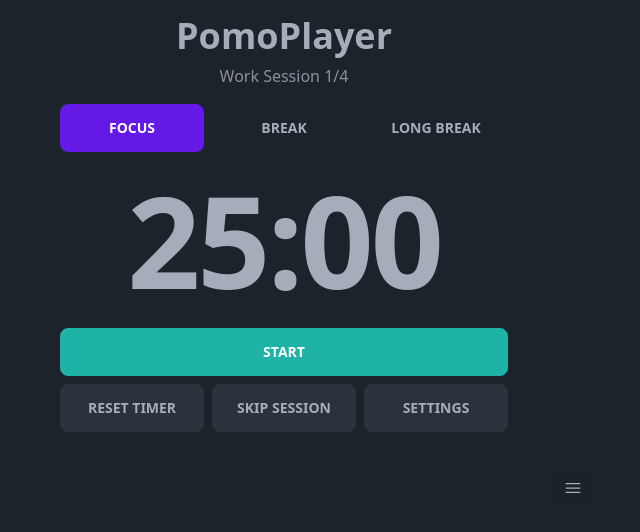
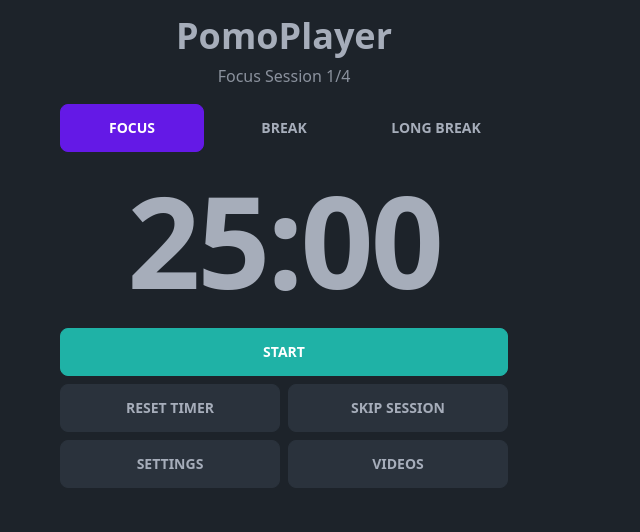
Before and after one commit to NateRolo/PomoPlayer, a Next.js app: page / in a window 1280 px wide. Shown: the top 532 px of the page, without its empty margins (356-996 px from the left). Built offline with nearby package versions, Linux system fonts and the light colour scheme.

Commit message:
refactor: move library button outside of youtube player and reconfigure buttons to 2x2 layout

```diff
--- a/app/components/PomodoroTimer.tsx
+++ b/app/components/PomodoroTimer.tsx
@@ -441,7 +441,7 @@ export const PomodoroTimer: React.FC = () => {
                             </h1>
                             <div className="text-l font-medium opacity-80 ${currentThemeColors.text} whitespace-nowrap">
                                 {sessionType === "work"
-                                    ? `Work Session ${sessionCount + 1}/${sessionsUntilLongBreak}`
+                                    ? `Focus Session ${sessionCount + 1}/${sessionsUntilLongBreak}`
                                     : sessionType === "shortBreak"
                                         ? "Short Break"
                                         : "Long Break"}
@@ -489,23 +489,29 @@ export const PomodoroTimer: React.FC = () => {
                                 {isActive ? "Pause" : "Start"}
                             </button>
 
-                            <div className="grid grid-cols-3 gap-2">
+                            <div className="grid grid-cols-2 gap-2">
                                 <button
-                                    className="btn btn-neutral w-full hover:btn-secondary transform transition-all duration-200 hover:scale-105 active:scale-95"
+                                    className="btn btn-neutral hover:btn-secondary transform transition-all duration-200 hover:scale-105 active:scale-95"
                                     onClick={resetTimer}>
                                     Reset Timer
                                 </button>
 
                                 <button
-                                    className="btn btn-neutral w-full hover:btn-warning transform transition-all duration-200 hover:scale-105 active:scale-95"
+                                    className="btn btn-neutral hover:btn-warning transform transition-all duration-200 hover:scale-105 active:scale-95"
                                     onClick={skipSession}>
                                     Skip Session
                                 </button>
 
                                 <button
-                                    className="btn btn-neutral w-full hover:btn-info transform transition-all duration-200 hover:scale-105 active:scale-95"
+                                    className="btn btn-neutral hover:btn-info transform transition-all duration-200 hover:scale-105 active:scale-95"
                                     onClick={() => setShowSettings(true)}>
                                     Settings
+                                </button>
+
+                                <button
+                                    className="btn btn-neutral hover:btn-success transform transition-all duration-200 hover:scale-105 active:scale-95"
+                                    onClick={() => setShowVideoLibrary(true)}>
+                                    Videos
                                 </button>
                             </div>
                         </div>
@@ -515,27 +521,18 @@ export const PomodoroTimer: React.FC = () => {
                 {/* Scrollable section for YouTube player */}
                 <div className="flex-1 overflow-y-auto">
                     <div className="w-full max-w-2xl mx-auto p-4">
+
+
+                        {/* YouTube Player */}
                         <div className={`${youtubePlayerVisible
                             ? "relative w-full aspect-video"
                             : "hidden"}`}>
-                            <div className="absolute top-2 right-2 z-10">
-                                <button
-                                    className="btn btn-sm btn-ghost bg-base-100 bg-opacity-70"
-                                    onClick={() => setShowVideoLibrary(true)}
-                                    title="Video Library"
-                                >
-                                    <svg xmlns="http://www.w3.org/2000/svg" fill="none" viewBox="0 0 24 24" strokeWidth={1.5} stroke="currentColor" className="w-5 h-5">
-                                        <path strokeLinecap="round" strokeLinejoin="round" d="M3.75 6.75h16.5M3.75 12h16.5m-16.5 5.25h16.5" />
-                                    </svg>
-                                </button>
-                            </div>
                             <YouTube
                                 videoId={youtubeUrl.split("v=")[1]}
                                 opts={{
                                     height: "100%",
                                     width: "100%",
                                     playerVars: {
-                                        // Only autoplay if it's a work session and timer is active
                                         autoplay: isActive && sessionType === "work" ? 1 : 0,
                                     },
                                 }}
```
